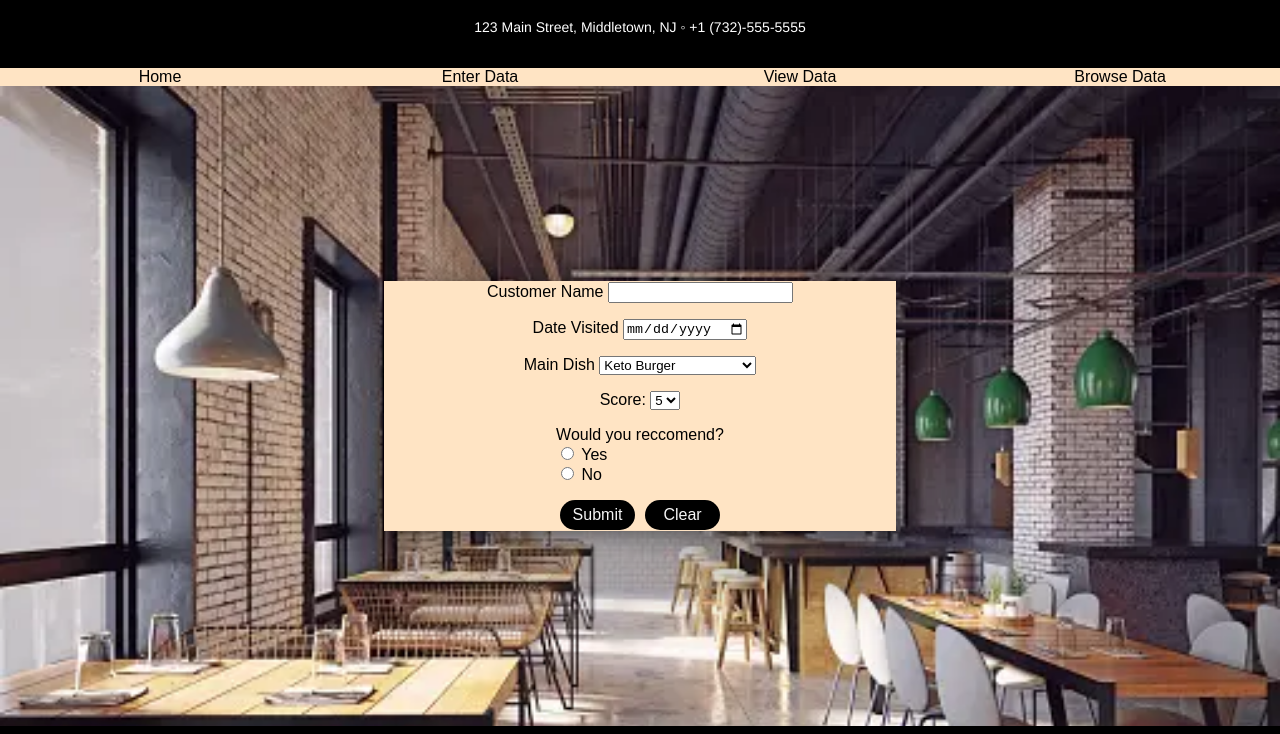
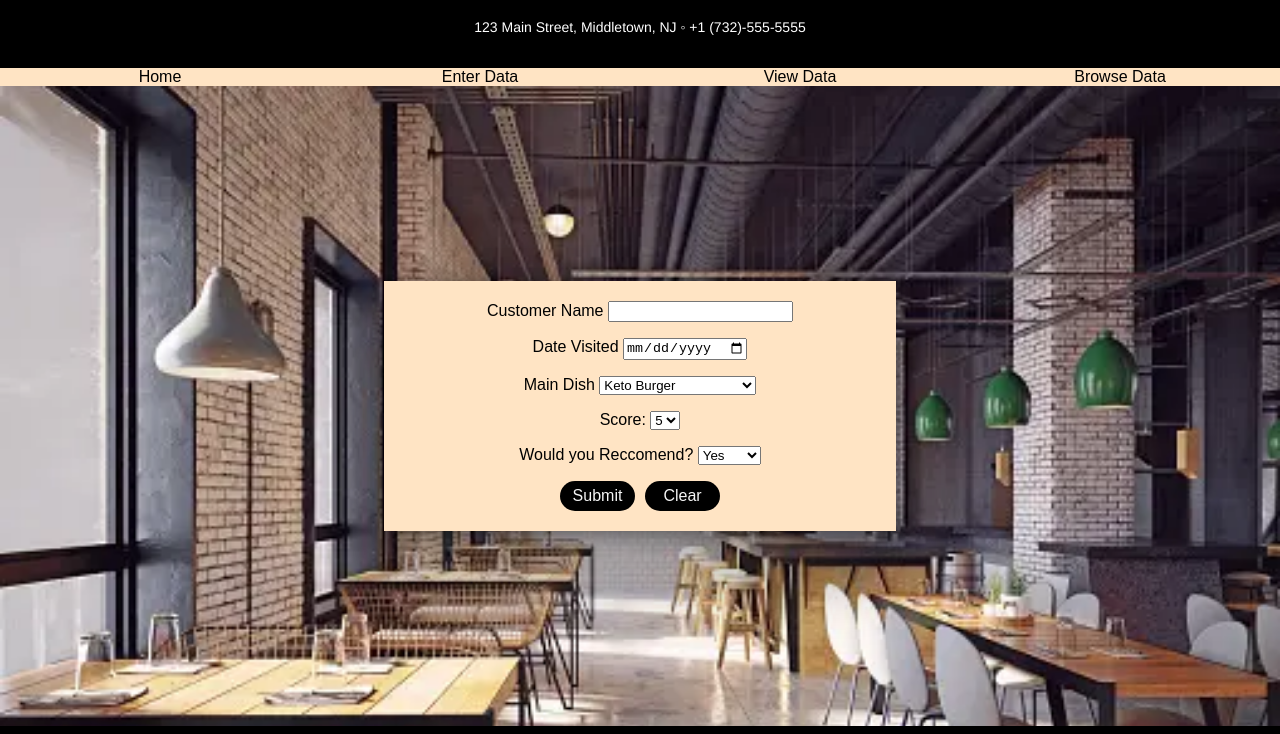
Before and after one commit to MCGruhler/Restaurant, a website: page client/write-data.html in a window 1280 px wide. Shown: the part 120-854 px from the top of the page. Drawn offline with nearby package versions, Linux system fonts and the light colour scheme.

Commit message:
change radio to select and fix ids

```diff
--- a/client/write-data.html
+++ b/client/write-data.html
@@ -53,7 +53,7 @@
                 </div>
                 <div class="form-group">
                     <label for="input4" id="input4">Score: </label>
-                    <select name="input4" id="stars">
+                    <select name="input4" id="score">
                         <option value="5">5</option>
                         <option value="4">4</option>
                         <option value="3">3</option>
@@ -62,17 +62,12 @@
                         </select>
                 </div>
                 <div class="form-group">
-                    <fieldset>
-                        <legend>Would you reccomend?</legend>
-                            <div class="radYes">
-                                <input type="radio" id="yes" name="radYN">
-                                <label for="yes">Yes</label>
-                            </div>
-                            <div class="radNo">
-                                <input type="radio" id="no" name="radYN">
-                                <label for="no">No</label>
-                            </div>
-                    </fieldset>
+                    <label for="input5" id="input4">Would you Reccomend?</label>
+                    <select name="input5" id="reccomend">
+                        <option value="Yes">Yes</option>
+                        <option value="Maybe">Maybe</option>
+                        <option value="No">No</option>
+                        </select>
                 </div>
                 <div class="button-container">
                     <div class="config-buttons">
```
